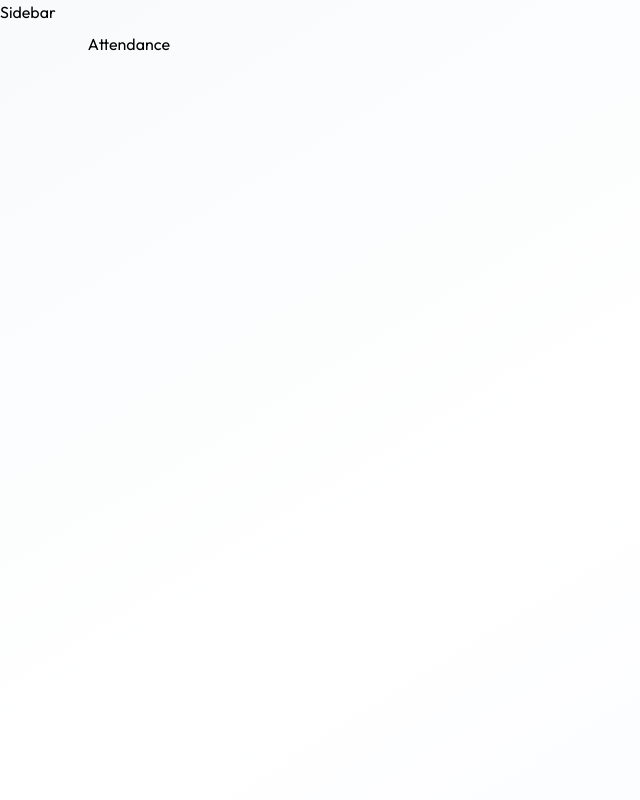
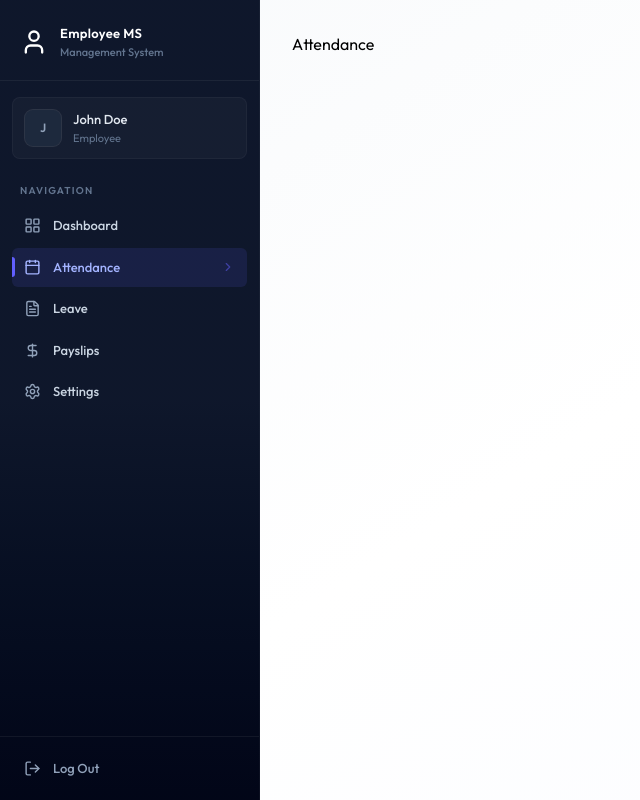
Before and after one commit to phyothureinzaw/EMS, a React (Vite) app in the folder client/: page /attendance in a window 1280 px wide. Shown: the whole page, without its empty margins (0-640 px from the left). Built offline with nearby package versions, Linux system fonts and the light colour scheme.

Commit message:
Complete Sidebar UI

```diff
--- /dev/null
+++ b/client/src/components/Sidebar.jsx
@@ -0,0 +1,124 @@
+import { Link, useLocation } from "react-router-dom"
+import { useEffect, useState } from "react"
+import { dummyProfileData } from "../assets/assets"
+import { CalendarIcon, ChevronRightIcon, DollarSignIcon, FileTextIcon, LayoutGridIcon, LogOut, MenuIcon, SettingsIcon, UserIcon, XIcon } from "lucide-react";
+const Sidebar = () => {
+
+    const {pathname} = useLocation();
+
+    const [userName,setUserName] = useState("");
+    const [mobileOpen,setMobileOpen] = useState(false);
+
+    const role = "" || "EMPLOYEE";
+
+    const navItems = [
+        {name: "Dashboard", href: "/dashboard", icon: LayoutGridIcon},
+        role === "ADMIN" ?
+        {name: "Employees", href: "/employees", icon: UserIcon}:
+        {name: "Attendance", href: "/attendance", icon: CalendarIcon},
+        {name: "Leave", href: "/leave", icon: FileTextIcon},
+        {name: "Payslips", href: "/payslips", icon: DollarSignIcon},
+        {name: "Settings", href: "/settings", icon: SettingsIcon}
+    ]
+
+    const handleLogout =()=>{
+        window.location.href = "/login";
+    }
+    const sidebarContent = (
+        <>
+            {/* Brand Header */}
+
+            <div className="px-5 pt-6 pb-5 border-b border-white/6">
+                <div className="flex items-center justify-between">
+                    <div className="flex items-center gap-3">
+                        <UserIcon className="text-white size-7"/>
+                        <div>
+                            <p className="font-semibold text-[13px] text-white tracking-wide">Employee MS</p>
+                            <p className="text-[11px] text-slate-500 font-medium">Management System</p>
+                        </div>
+                    </div>
+                    <button onClick={()=>setMobileOpen(false)} className="lg:hidden text-slate-400 hover:text-white p-1">
+                        <XIcon size={20} />
+                    </button>
+                </div>
+            </div>
+
+            {/* Profile Section */}
+
+            {userName && (
+                <div className="mx-3 mt-4 mb-1 p-3 rounded-lg bg-white/3 border border-white/4">
+                    <div className="flex items-center gap-3">
+                        <div className="w-9 h-9 rounded-lg bg-slate-800 flex items-center justify-center ring-1 ring-white/10 shrink-0">
+                            <span className="text-slate-400 text-xs font-semibold">
+                                {userName.charAt(0).toUpperCase()}
+                            </span>
+                        </div>
+                        <div className="min-w-0">
+                            <p className="text-[13px] font-medium text-slate-200 truncate">{userName}</p>
+                            <p className="text-[11px] text-slate-500 truncate">{role ==="ADMIN" ? "Administrator" : "Employee"}</p>
+                        </div>
+                    </div>
+                </div>
+            )}
+
+            {/* Navigation Label */}
+
+            <div className="px-5 pt-5 pb-2">
+                <p className="text-[10px] font-semibold uppercase tracking-[0.12em] text-slate-500">Navigation</p>
+            </div>
+
+            {/* Navigation Section */}
+
+            <div className="flex-1 px-3 space-y-0.5 overflow-y-auto">
+                {navItems.map((item)=>{
+                    const isActive = pathname.startsWith(item.href);
+                    return (
+                        <Link key={item.name} to={item.href} className={`group flex items-center gap-3 px-3 py-2.5 rounded-md text-[13px] font-medium transition-all duration-150 relative ${isActive ? "bg-indigo-500/12 text-indigo-300" : "text-slate-300 hover:text-white hover:bg-white/4"}`}>
+                            {isActive && <div className="absolute left-0 top-1/2 -translate-y-1/2 w-[3px] h-5 rounded-r-full bg-indigo-500"/>}
+                            <item.icon className={`w-[17px] h-[17px] shrink-0 ${isActive ? "text-indigo-300" : "text-slate-400 group-hover:text-slate-300"}`}/>
+                            <span className="flex-1">{item.name}</span>
+                            {isActive && <ChevronRightIcon className="w-3.5 h-3.5 text-indigo-500/50" />}
+                        </Link>
+                    )
+                })}
+            </div>
+
+            {/* Logout */}
+
+            <div className="p-3 border-t border-white/6">
+                <button onClick={handleLogout} className="flex items-center gap-3 w-full px-3 py-2.5 rounded-md text-[13px] font-medium text-slate-400 hover:text-rose-400 hover:bg-rose-500/8 transition-all duration-150">
+                <LogOut className="w-[17px] h-[17px]"/>
+                <span>Log Out</span>
+                </button>
+            </div>
+        </>
+    )
+    useEffect(()=>{
+        setUserName(dummyProfileData.firstName + " " + dummyProfileData.lastName);
+    },[])
+
+    useEffect(()=>{
+        setMobileOpen(false);
+    },[pathname])
+  return (
+    <>
+        <button onClick={()=>setMobileOpen(true)} className="lg:hidden fixed top-4 left-4 z-50 p-2 bg-slate-900 text-white rounded-lg shadow-lg border border-white/10">
+            <MenuIcon size={20}/>
+        </button>
+
+        {mobileOpen && <div className="lg:hidden fixed inset-0 bg-black/60 backdrop-blur-sm z-40" onClick={()=>setMobileOpen(false)}/>}
+
+        {/* sidebar desktop */}
+        <aside className="hidden lg:flex flex-col h-full w-65 bg-linear-to-b from-slate-900 via-slate-900 to-slate-950 text-white shrink-0 border-r border-white/4">
+            {sidebarContent}
+        </aside>
+
+        {/* sidebar mobile */}
+        <aside className={`lg:hidden fixed inset-y-0 left-0 w-72 bg-linear-to-b from-slate-900 via-slate-900 to-slate-950 text-white z-50 flex flex-col transform transition-transform duration-300 ${mobileOpen ? 'translate-x-0' : '-translate-x-full'}`}>
+            {sidebarContent}
+        </aside>
+    </>
+  )
+}
+
+export default Sidebar
--- a/client/src/pages/Layout.jsx
+++ b/client/src/pages/Layout.jsx
@@ -1,10 +1,11 @@
 import { Outlet } from "react-router-dom"
+import Sidebar from "../components/Sidebar"
 
 
 const Layout = () => {
   return (
     <div className="flex h-screen bg-linear-to-br from-slate-50 via-white to-indigo-50/30">
-      <p>Sidebar</p>
+      <Sidebar />
       <main className="flex-1 overflow-y-auto">
         <div className="p-4 pt-16 sm:p-6 sm:pt-6 lg:p-8 max-w-400 mx-auto">
           <Outlet />
```
